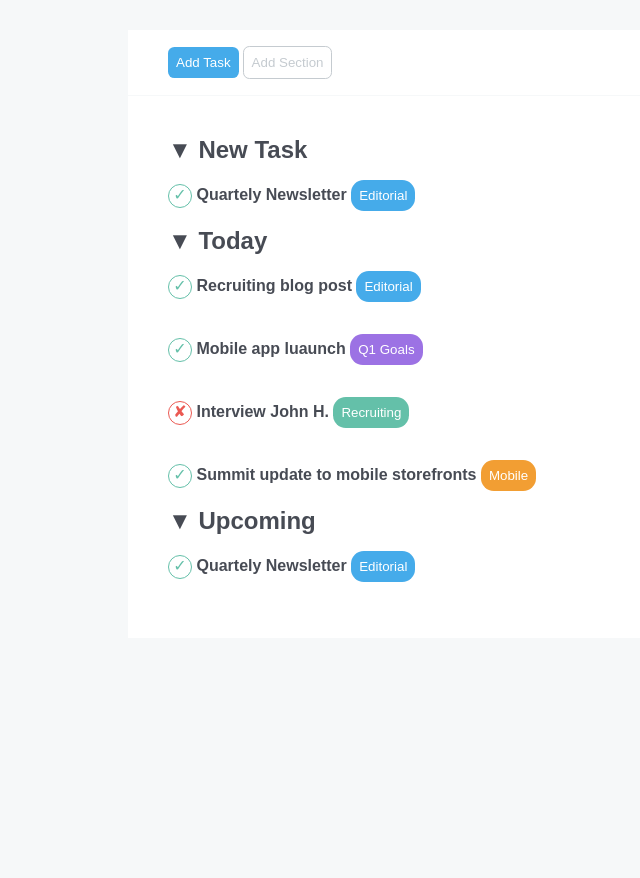
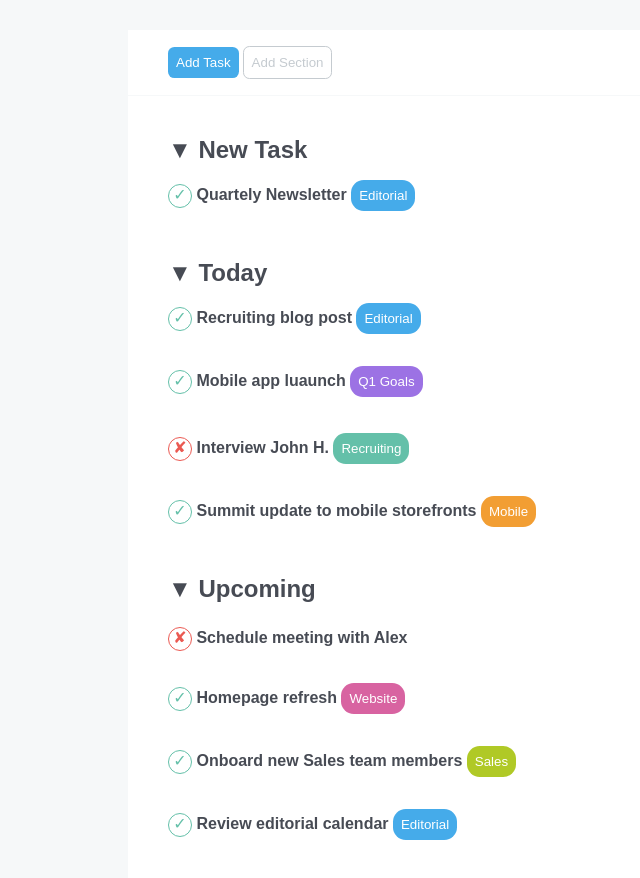
Before and after one commit to Danielateresa/html-css-toboolist, a plain HTML site: page index.html in a window 1280 px wide. Shown: the part 88-966 px from the top of the page, without its empty margins (0-640 px from the left). Before the commit the page ends 800 px from the top, so only its background shows below. Drawn offline with Linux system fonts and the light colour scheme.

Commit message:
Completed section upcoming

```diff
--- a/assets/css/style.css
+++ b/assets/css/style.css
@@ -82,6 +82,11 @@ body {
     color: var(--tobo-dark);
 }
 
+#new_task,
+#today {
+    margin-bottom: 2em;
+}
+
 .check {
     border: 1px solid var(--tobo-green);
     border-radius: 50%;
@@ -96,6 +101,8 @@ body {
 .check_x {
     color: var(--tobo-red);
     border: 1px solid var(--tobo-red);
+    margin-top: 1.5em;
+    margin-bottom: 1em;
 }
 
 .button_list {
@@ -119,3 +126,11 @@ body {
 .orange {
     background-color: var(--tobo-orange);
 }
+
+.pink {
+    background-color: var(--tobo-pink);
+}
+
+.lime {
+    background-color: var(--tobo-lime);
+}
--- a/index.html
+++ b/index.html
@@ -57,8 +57,17 @@
 
                 <section id="upcoming">
                     <h2>&#9660; Upcoming</h2>
-                    <span class="check">&check;</span> <strong> Quartely
-                        Newsletter</strong>
+                    <span class="check check_x">&#10008;</span><strong> Schedule
+                        meeting with Alex</strong><br>
+                    <span class="check">&check;</span> <strong> Homepage refresh</strong>
+                    <button
+                        class="button_list pink">Website</button><br>
+                    <span class="check">&check;</span> <strong> Onboard new
+                        Sales team members</strong>
+                    <button
+                        class="button_list lime">Sales</button><br>
+                    <span class="check">&check;</span> <strong> Review editorial
+                        calendar</strong>
                     <button
                         class="button_list">Editorial</button>
                 </section>
```
